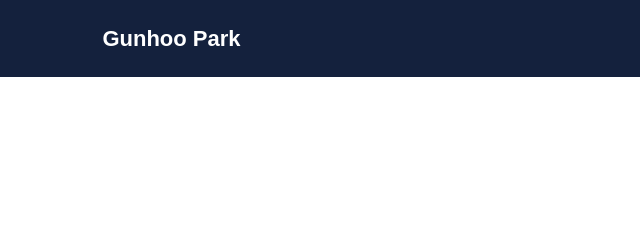
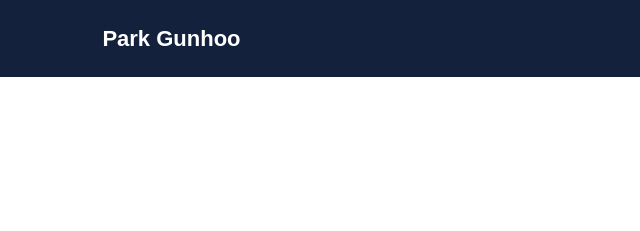
Before and after one commit to ParkGunhoo0113/ParkGunhoo0113.github.io, a plain HTML site: page index.html in a window 1280 px wide. Shown: the top 231 px of the page, 0-640 px from the left. Drawn offline with Linux system fonts and the light colour scheme.

Commit message:
Update index.html

```diff
--- a/index.html
+++ b/index.html
@@ -140,7 +140,7 @@
 <body>
 
   <header>
-    <strong>Gunhoo Park</strong>
+    <strong>Park Gunhoo</strong>
     <nav>
       <a href="#about">Introduction</a>
       <a href="#skills">Skills</a>
```
